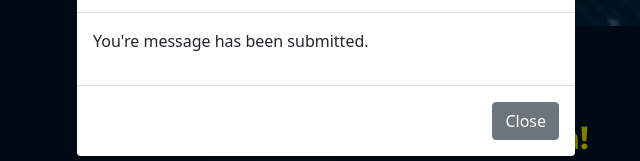
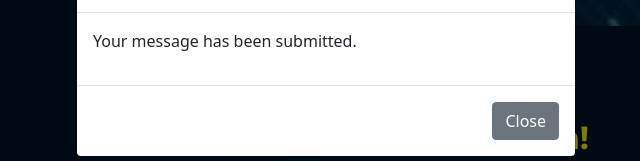
Before and after one commit to AyaGallarte/webportfolio, a plain HTML site: page index.html in a window 1280 px wide. Both pictures are taken after typing "Sample", "name@example.com", "Sample" into the empty fields and a click on the button "Submit". Shown: the part 2278-2439 px from the top of the page, 314-954 px from the left. Drawn offline with nearby package versions, Linux system fonts and the light colour scheme.

Commit message:
Update index.html

```diff
--- a/index.html
+++ b/index.html
@@ -194,7 +194,7 @@
 	        <button type="button" class="btn-close" data-bs-dismiss="modal" aria-label="Close"></button>
 	      </div>
 	      <div class="modal-body">
-	        <p>You're message has been submitted.</p>
+	        <p>Your message has been submitted.</p>
 	      </div>
 	      <div class="modal-footer">
 	        <button type="button" class="btn btn-secondary" data-bs-dismiss="modal">Close</button>
```
